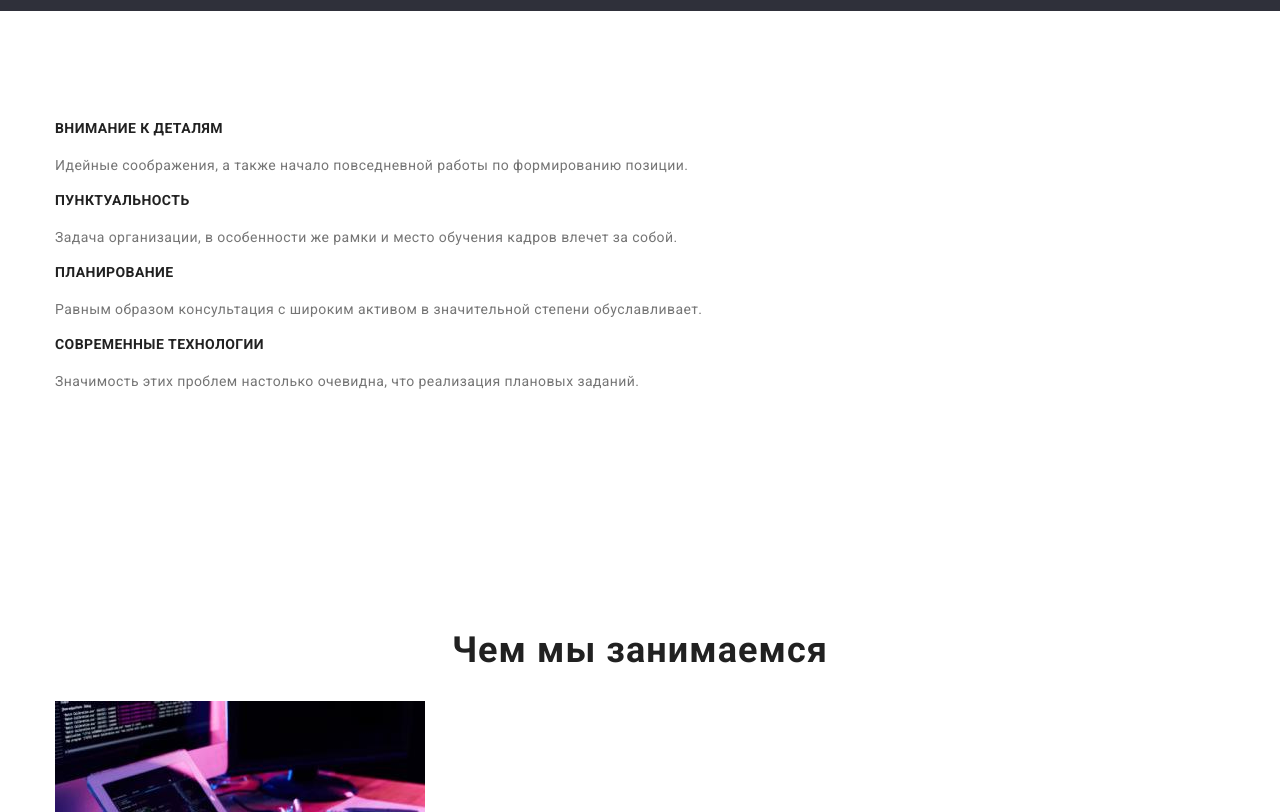
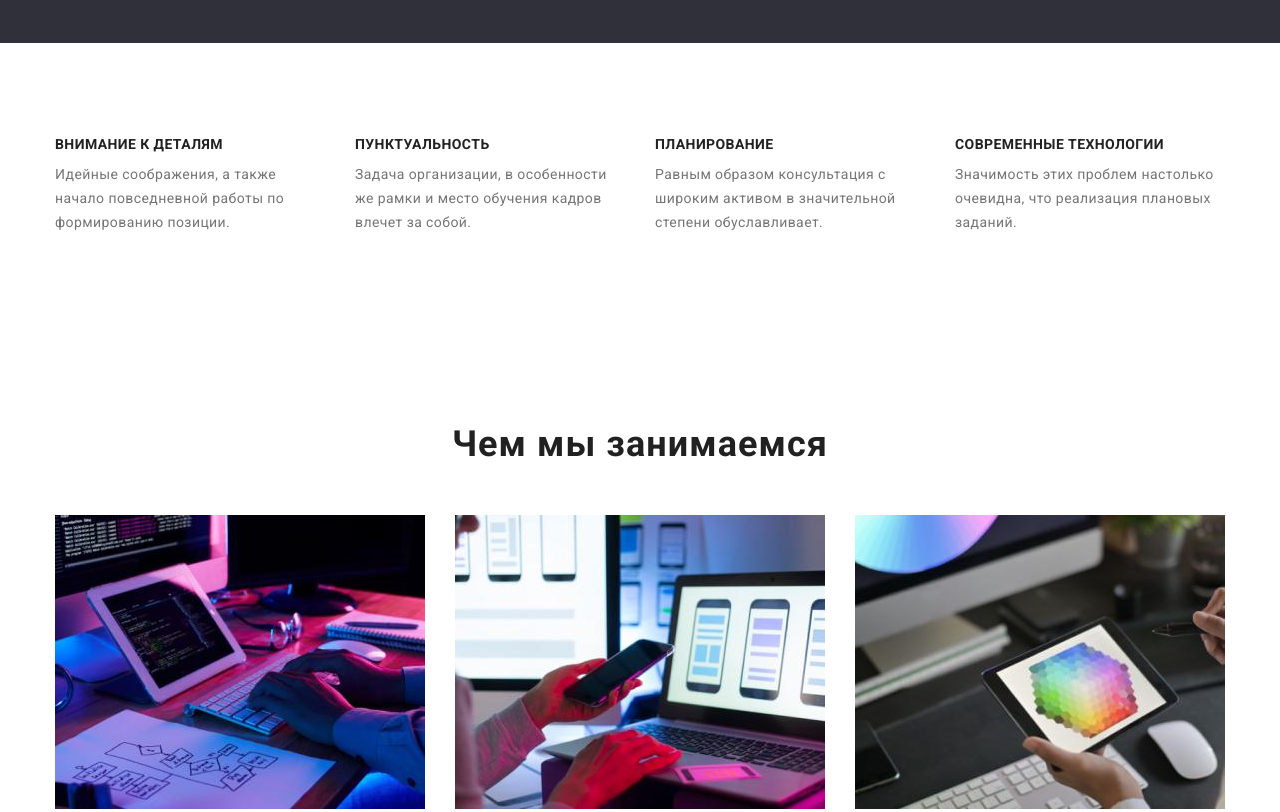
Before and after one commit to VladimirKoshovec/goit-markup-hw-03, a plain HTML site: page index.html in a window 1280 px wide. Shown: the part 640-1452 px from the top of the page. Drawn offline with nearby package versions, Linux system fonts and the light colour scheme.

Commit message:
above_team

```diff
--- a/css/styles.css
+++ b/css/styles.css
@@ -34,6 +34,10 @@
        margin-left: 0;
        padding: 0;
 }
+
+
+
+
 /*---------------------------CONTAINER----------------------*/
 .container {
     display: block;
@@ -88,6 +92,8 @@ body {
 
     display: flex;
     margin-left: 93px;
+    margin-top: 32px;
+    margin-bottom: 32px;
 }
 
 .nav-main > .nav-item:not(:last-child){
@@ -110,7 +116,7 @@ body {
     text-decoration: none;
     color: var(--blacknav);
     font-size: 14px;
-    line-height: 1.15;
+    line-height: 1.14;
     letter-spacing: 0.02em;
 }
 
@@ -190,6 +196,21 @@ body {
     display: none;
 }
 
+.rinciples-list{
+    display: flex;
+    margin: 0px;
+    padding: 0px;
+}
+
+.list-item{
+    max-width: 270px;
+}
+
+.list-item:not(:last-child) {
+    margin-right: 30px;
+}
+
+
 .principles-head{
     color: var(--blacknav);
     font-weight: 700;
@@ -197,12 +218,41 @@ body {
     line-height: 1.14;
     text-transform: uppercase;
     letter-spacing: 0.03em;
+
+    margin: 0px 0px 10px 0px;
+    padding: 0px;
 }
 .principles-deskrp{
     font-size: 14px;
-    line-height: 2;
+
+    /*была ощибка в ДЗ 2 по "line-height: 2" */
+    line-height: 1.714;
     letter-spacing: 0.03em;
+
+    margin: 0px;
+    padding: 0px;
 }
+/*-------------------------specialization------------------------*/
+.section-h{
+    margin: 0px 0px 50px 0px;
+}
+
+.specialization-img{
+    display: block;
+}
+
+.specialization-list{
+    display: flex;
+    margin: 0px;
+    padding: 0px;
+}
+
+.specialization-item:not(:last-child) {
+  margin-right: 30px;
+}
+
+/*------------------------/specialization------------------------*/
+
 
 /*tem*/
 .team{
--- a/index.html
+++ b/index.html
@@ -43,25 +43,25 @@
         </section>
 
         <!--principles-->
-        <section class="principles  section container ">
+        <section class="principles section container ">
             <h2>Наши принципы</h2>
-            <ul class="listnone">
-                <li>
+            <ul class="listnone rinciples-list">
+                <li class="list-item">
                     <h3 class="principles-head">Внимание к деталям</h3>
                     <p class="principles-deskrp">Идейные соображения, а также начало повседневной работы по формированию
                         позиции.</p>
                 </li>
-                <li>
+                <li class="list-item">
                     <h3 class="principles-head">Пунктуальность</h3>
                     <p class="principles-deskrp">Задача организации, в особенности же рамки и место обучения кадров
                         влечет за собой.</p>
                 </li>
-                <li>
+                <li class="list-item">
                     <h3 class="principles-head">Планирование</h3>
                     <p class="principles-deskrp">Равным образом консультация с широким активом в значительной степени
                         обуславливает.</p>
                 </li>
-                <li>
+                <li class="list-item">
                     <h3 class="principles-head">Современные технологии</h3>
                     <p class="principles-deskrp">Значимость этих проблем настолько очевидна, что реализация плановых
                         заданий.</p>
@@ -71,14 +71,16 @@
         <!--specialization-->
         <section class="specialization section container ">
             <h2 class="section-h">Чем мы занимаемся</h2>
-            <ul class="listnone">
-                <li><a href=""><img src="images/img_portfolio1_f.jpg" alt="Программирование" width="370"
-                            height="294"></a>
+            <ul class="specialization-list listnone">
+                <li class="specialization-item"><a href=""><img src="images/img_portfolio1_f.jpg" alt="Программирование"
+                            width="370" height="294" class="specialization-img"></a>
                 </li>
-                <li><a href=""><img src="images/img_portfolio2_f.jpg" alt="Разработка мобильных приложений" width="370"
-                            height="294"></a>
-                </li>
-                <li><a href=""><img src="images/img_portfolio3_f.jpg" alt="Дизайн" width="370" height="294"></a></li>
+                <li class="specialization-item"><a href=""><img src="images/img_portfolio2_f.jpg"
+                            alt="Разработка мобильных приложений" width="370" height="294"
+                            class="specialization-img"></a>
+                </li class="specialization-item">
+                <li><a href=""><img src="images/img_portfolio3_f.jpg" alt="Дизайн" width="370" height="294"
+                            class="specialization-img"></a></li>
             </ul>
         </section>
         <!--team-->
```
